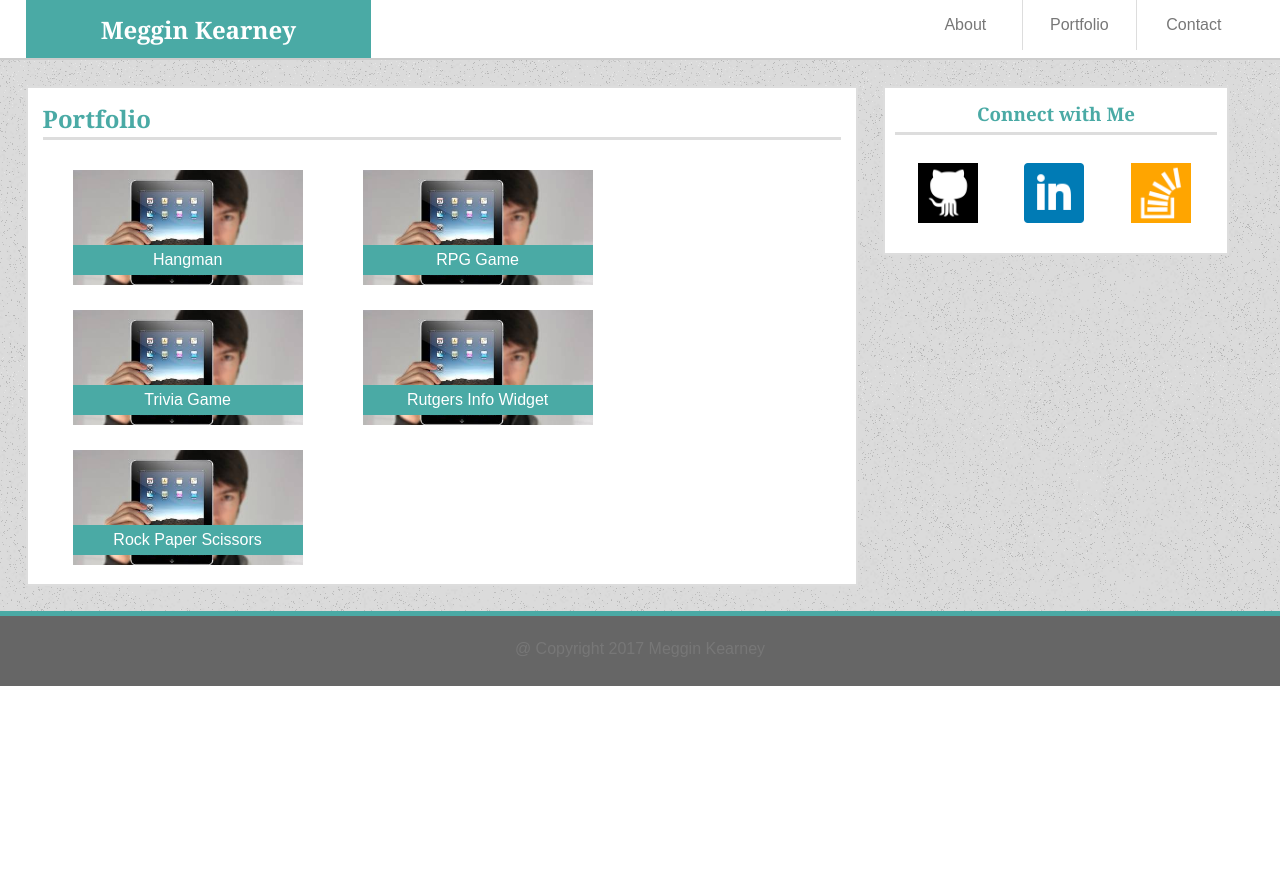
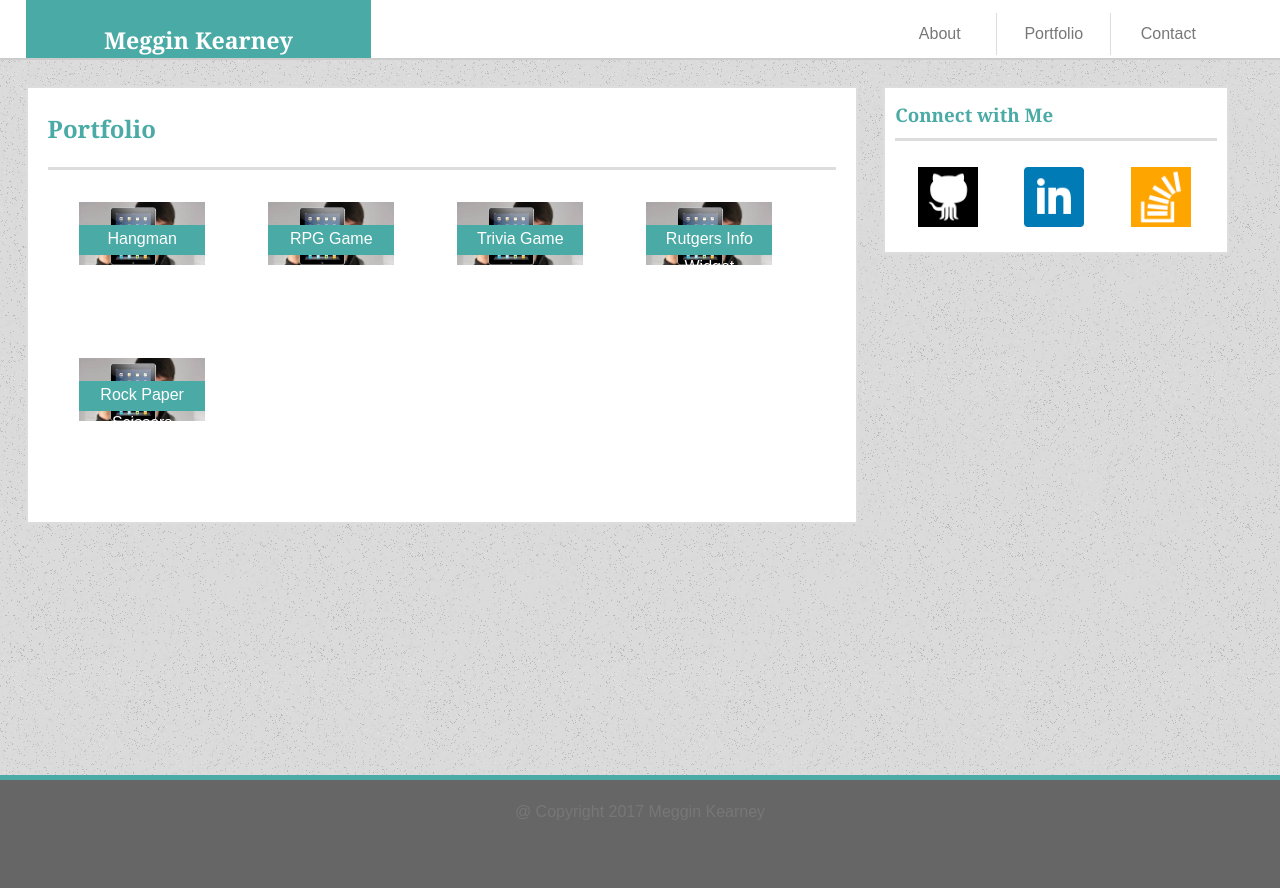
Before and after one commit to Meggin/Responsive-Portfolio, a PHP site: page /portfolio.html in a window 1280 px wide. Before the commit the page ends 686 px from the top, so only its background shows below. Run offline with PHP 8.4, Linux system fonts and the light colour scheme.

Commit message:
And closer yet

```diff
--- a/assets/css/style.css
+++ b/assets/css/style.css
@@ -7,11 +7,11 @@
 body {
 	color: #777777;
 	font-family: 'Arial', 'Helvetica Neue', Helvetica, sans-serif;
-	line-height: 30px;
+	line-height: 175%;
 	text-align: left;
 	/* Set width to 1200 instead of 960 for better layout (in my humble opinion). */
 	width: 100%;
-	height: 100%;
+	height: 90vh;
 	margin: 0%;
 	vertical-align: middle;
 }
@@ -27,10 +27,10 @@ header	{
 	margin-bottom: 0;
 	font-family: 'Georgia', Times, Times New Roman, serif;
 	text-align: center;
-	font-size: 1.5em;
+	font-size: 145%;
 	font-weight: bold;
 	vertical-align: middle;
-	padding-top: 15px;
+	padding-top: 2%;
 }
 
 h2,
@@ -38,15 +38,18 @@ h3	{
 	color: #4aaaa5;
 	border-bottom:	3px solid #dddddd;
 	font-family: 'Georgia', Times, Times New Roman, serif;
-	margin-top: 1px;
-	padding-bottom: 3px;
+	margin-top: 1%;
+	padding-bottom: 3%;
+	text-align: left;
 }
 
 nav	{
 	width: 27%;
+	height: 100%;
 	text-align: center;
 	float: right;
-	margin-right: 2%;
+	margin-right: 4%;
+	padding-top: 1%
 }
 
 ul {
@@ -58,12 +61,12 @@ ul {
 li {
 	float: left;
 	width: 33%;
-	padding: 10px;
+	padding: 2%;
 }
 
 li.border {
-	border-right: 1px solid #dddddd;
-	padding: 10px;
+	border-right: .01em solid #dddddd;
+	padding: 2%;
 }
 
 a {
@@ -96,6 +99,7 @@ section	{
 	background-color: #ffffff;
 	float: left;
 	color: #777777;
+	padding: 5%;
 	border: 2px solid #dddddd;
 }
 
@@ -121,7 +125,7 @@ footer {
 	margin: 0 auto;
 	vertical-align: middle;
 	padding: 18px;
-	height: 70px;
+	height: 15%;
 	background-color: #666666;
 	width: 100%;
 	border-bottom: none;
@@ -147,9 +151,9 @@ footer {
 
 .box {
 	display: inline-block;
-	width: 250px;
-	height: 100px;
-	margin: 20px;
+	width: 20%;
+	height: 10%;
+	margin: 2%;
 }
 
 /* Rotates project in portfolio on hover. */
@@ -215,9 +219,6 @@ footer {
 	margin-top: 2%;
 	margin-left: 2%;
 	margin-bottom: 2%;
-}
-
-#main-bio {
 	height: auto;
 	padding: 20px;
 }
@@ -228,16 +229,6 @@ footer {
 	margin-right: 20px;
 	width: 200px;
 	height: 200px;
-}
-
-#contact-form {
-	padding: 20px;
-	height: 500px;
-}
-
-#project-portfolio {
-	padding: 15px;
-	height: 500px;
 }
 
 /*
@@ -265,13 +256,20 @@ footer {
 		margin-right: 2%
 	}
 
-	#main-bio {
+	#main-bio,
+	#contact-form,
+	#project-portfolio {
 		clear: both;
 		float: left;
 		overflow: auto 0;
-		width: initial;
+		width: 96%;
 		margin: 2%;
 	}
+
+	.left-align {
+		width: inherit;
+	}
+
 }
 
 /*
@@ -290,7 +288,6 @@ footer {
 		margin-bottom: 0;
 		font-family: 'Georgia', Times, Times New Roman, serif;
 		text-align: center;
-		font-size: 1.5em;
 		font-weight: bold;
 		vertical-align: middle;
 		padding-top: 2%;
--- a/index.html
+++ b/index.html
@@ -49,9 +49,9 @@
     	<section id="social-links">
       		<h3>Connect with Me</h3>
       		<ul>
-        		<li><a href="https://github.com/Meggin"><img class="icon" src="assets/images/github-128.png" alt="GitHub Profile"></a></li>
-        		<li><a href="https://www.linkedin.com/in/meggin-kearney-553b3373"><img class="icon" src="assets/images/square-linkedin-128.png" alt="LinkedIn Profile"></a></li>
-        		<li><a href="http://stackoverflow.com/users/2145598/meggin-kearney"><img class="icon" src="assets/images/stackoverflow.png" alt="StackOverflow Profile"></a></li>
+        		<li class="left-align"><a href="https://github.com/Meggin"><img class="icon" src="assets/images/github-128.png" alt="GitHub Profile"></a></li>
+        		<li class="left-align"><a href="https://www.linkedin.com/in/meggin-kearney-553b3373"><img class="icon" src="assets/images/square-linkedin-128.png" alt="LinkedIn Profile"></a></li>
+        		<li class="left-align"><a href="http://stackoverflow.com/users/2145598/meggin-kearney"><img class="icon" src="assets/images/stackoverflow.png" alt="StackOverflow Profile"></a></li>
       		</ul>
     	</section>
 	</div>
--- a/portfolio.html
+++ b/portfolio.html
@@ -42,9 +42,9 @@
     	<section id="social-links">
     		<h3>Connect with Me</h3>
       		<ul>
-      			<li><a href="https://github.com/Meggin"><img class="icon" src="assets/images/github-128.png" alt="GitHub Profile"></a></li>
-        		<li><a href="https://www.linkedin.com/in/meggin-kearney-553b3373"><img class="icon"  src="assets/images/square-linkedin-128.png" alt="LinkedIn Profile"></a></li>
-        		<li><a href="http://stackoverflow.com/users/2145598/meggin-kearney"><img class="icon"  src="assets/images/stackoverflow.png" alt="StackOverflow Profile"></a></li>
+      			<li class="left-align"><a href="https://github.com/Meggin"><img class="icon" src="assets/images/github-128.png" alt="GitHub Profile"></a></li>
+        		<li class="left-align"><a href="https://www.linkedin.com/in/meggin-kearney-553b3373"><img class="icon"  src="assets/images/square-linkedin-128.png" alt="LinkedIn Profile"></a></li>
+        		<li class="left-align"><a href="http://stackoverflow.com/users/2145598/meggin-kearney"><img class="icon"  src="assets/images/stackoverflow.png" alt="StackOverflow Profile"></a></li>
       		</ul>
     	</section>
 	</div>
```
Also changed, not shown: contact.html (+4 -3 lines).
